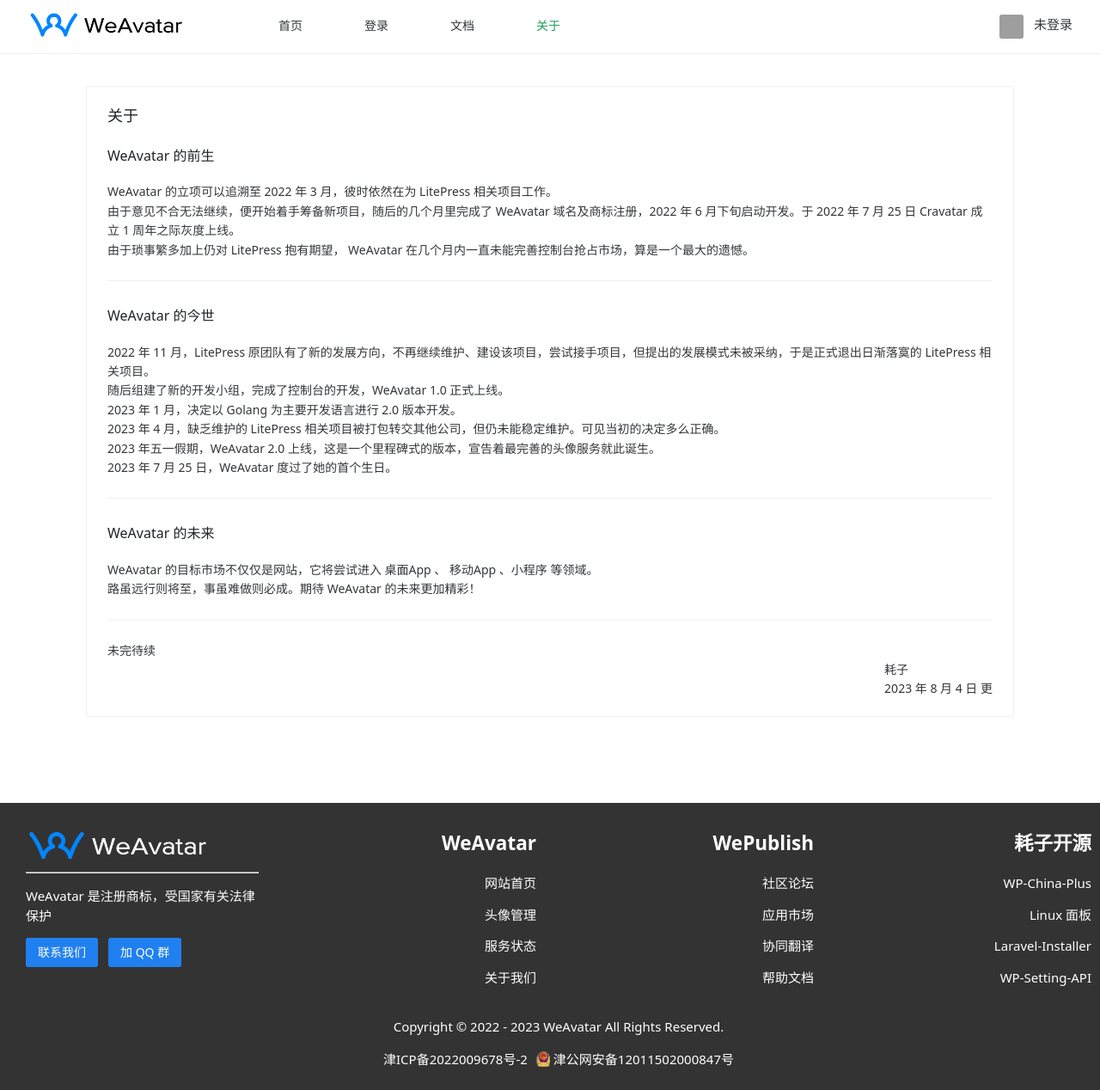
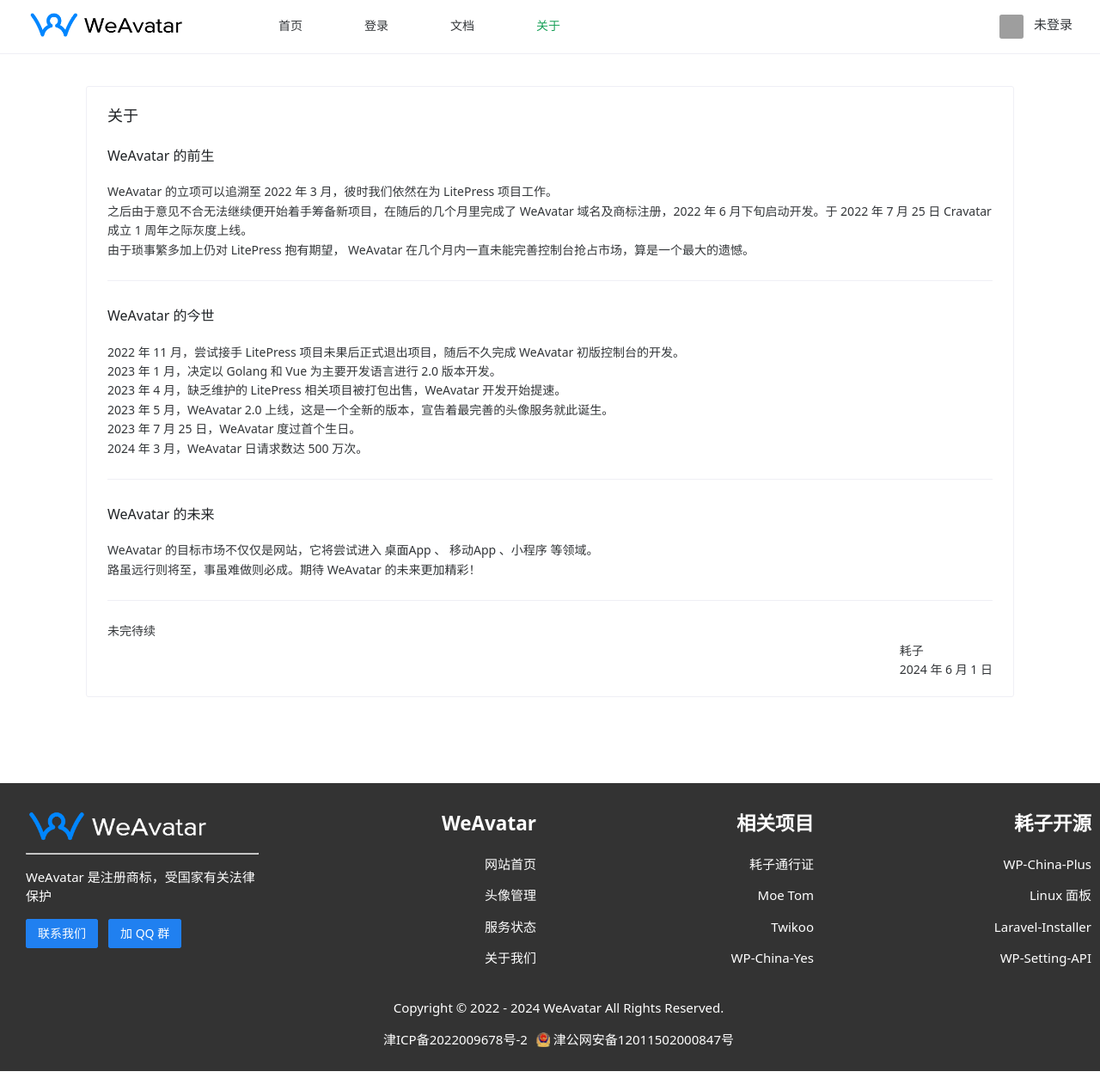
Before and after one commit to weavatar/frontend, a Vue app: page /about in a window 1280 px wide. Shown: the whole page at 86% size. After the commit the page ends 1246 px from the top, so only its background shows below. Built offline with nearby package versions, Linux system fonts and the light colour scheme; no server answers; grey boxes are pictures that could not be loaded; some icons are missing; what vue3-geetest would draw is missing.

Commit message:
feat: 模板修改

```diff
--- a/src/views/SiteFooter.vue
+++ b/src/views/SiteFooter.vue
@@ -44,21 +44,21 @@
           <div class="footer-nav">
             <div class="footer-item">
               <div class="footer-title">
-                <h2>WePublish</h2>
+                <h2>相关项目</h2>
               </div>
               <div class="footer-list">
                 <ul>
                   <li>
-                    <a target="_blank" href="https://wepublish.cn/forums">社区论坛</a>
+                    <a target="_blank" href="https://account.haozi.net/">耗子通行证</a>
                   </li>
                   <li>
-                    <a target="_blank" href="https://wepublish.cn/stores">应用市场</a>
+                    <a target="_blank" href="https://tom.moe/">Moe Tom</a>
                   </li>
                   <li>
-                    <a target="_blank" href="https://wepublish.cn/translates">协同翻译</a>
+                    <a target="_blank" href="https://twikoo.js.org/">Twikoo</a>
                   </li>
                   <li>
-                    <a target="_blank" href="https://wepublish.cn/">帮助文档</a>
+                    <a target="_blank" href="https://wp-china-yes.com/">WP-China-Yes</a>
                   </li>
                 </ul>
               </div>
@@ -98,7 +98,7 @@
         </NGridItem>
       </NGrid>
     </div>
-    <p class="copyright">Copyright &copy; 2022 - 2023 WeAvatar All Rights Reserved.</p>
+    <p class="copyright">Copyright &copy; 2022 - 2024 WeAvatar All Rights Reserved.</p>
     <p class="beian" style="display: flex; justify-content: center; align-items: center">
       <a target="_blank" href="https://beian.miit.gov.cn" rel="noreferrer">津ICP备2022009678号-2</a>
       <NImage
--- a/src/views/pages/AboutView.vue
+++ b/src/views/pages/AboutView.vue
@@ -3,32 +3,27 @@
     <NCard title="关于">
       <NH4>WeAvatar 的前生</NH4>
       <NText>
-        WeAvatar 的立项可以追溯至 2022 年 3 月，彼时依然在为 LitePress 相关项目工作。
+        WeAvatar 的立项可以追溯至 2022 年 3 月，彼时我们依然在为 LitePress 项目工作。
         <br />
-        由于意见不合无法继续，便开始着手筹备新项目，随后的几个月里完成了 WeAvatar
-        域名及商标注册，2022 年 6 月下旬启动开发。于 2022 年 7 月 25 日 Cravatar 成立 1
-        周年之际灰度上线。
+        之后由于意见不合无法继续便开始着手筹备新项目，在随后的几个月里完成了 WeAvatar 域名及商标注册，2022 年 6 月下旬启动开发。于
+        2022 年 7 月 25 日 Cravatar 成立 1 周年之际灰度上线。
         <br />
-        由于琐事繁多加上仍对 LitePress 抱有期望， WeAvatar
-        在几个月内一直未能完善控制台抢占市场，算是一个最大的遗憾。
+        由于琐事繁多加上仍对 LitePress 抱有期望， WeAvatar 在几个月内一直未能完善控制台抢占市场，算是一个最大的遗憾。
       </NText>
       <NDivider />
       <NH4>WeAvatar 的今世</NH4>
       <NText>
-        2022 年 11 月，LitePress
-        原团队有了新的发展方向，不再继续维护、建设该项目，尝试接手项目，但提出的发展模式未被采纳，于是正式退出日渐落寞的
-        LitePress 相关项目。
+        2022 年 11 月，尝试接手 LitePress 项目未果后正式退出项目，随后不久完成 WeAvatar 初版控制台的开发。
         <br />
-        随后组建了新的开发小组，完成了控制台的开发，WeAvatar 1.0 正式上线。
+        2023 年 1 月，决定以 Golang 和 Vue 为主要开发语言进行 2.0 版本开发。
         <br />
-        2023 年 1 月，决定以 Golang 为主要开发语言进行 2.0 版本开发。
+        2023 年 4 月，缺乏维护的 LitePress 相关项目被打包出售，WeAvatar 开发开始提速。
         <br />
-        2023 年 4 月，缺乏维护的 LitePress
-        相关项目被打包转交其他公司，但仍未能稳定维护。可见当初的决定多么正确。
+        2023 年 5 月，WeAvatar 2.0 上线，这是一个全新的版本，宣告着最完善的头像服务就此诞生。
         <br />
-        2023 年五一假期，WeAvatar 2.0 上线，这是一个里程碑式的版本，宣告着最完善的头像服务就此诞生。
+        2023 年 7 月 25 日，WeAvatar 度过首个生日。
         <br />
-        2023 年 7 月 25 日，WeAvatar 度过了她的首个生日。
+        2024 年 3 月，WeAvatar 日请求数达 500 万次。
       </NText>
       <NDivider />
       <NH4>WeAvatar 的未来</NH4>
@@ -43,7 +38,7 @@
         <br />
         耗子
         <br />
-        2023 年 8 月 4 日 更
+        2024 年 6 月 1 日
       </div>
     </NCard>
   </div>
--- a/src/views/pages/DocView.vue
+++ b/src/views/pages/DocView.vue
@@ -96,6 +96,16 @@
               https://app.zblogcn.com/?id=38455
             </a>
             下载插件并手动安装
+          </p>
+        </div>
+        <div class="cont" v-if="value == 'twikoo'">
+          <n-alert type="success">
+            Twikoo 已默认接入 WeAvatar，无需额外设置。
+          </n-alert>
+        </div>
+        <div class="cont" v-if="value == 'artalk'">
+          <p>
+            参考官方文档 <a target="_blank" href="https://artalk.js.org/guide/frontend/config.html">artalk.js.org/guide/frontend/config.html</a> 中的 <NTag>头像</NTag> 部分，将镜像地址修改为 <NText code>https://weavatar.com/avatar/</NText> 即可接入 <NTag type="info">WeAvatar</NTag>
           </p>
         </div>
         <div class="cont" v-if="value == 'hash'">
@@ -305,6 +315,7 @@
 <script setup lang="ts">
 import type { MenuOption } from 'naive-ui'
 import {
+  NAlert,
   NCard,
   NCode,
   NIcon,
@@ -330,7 +341,9 @@ import {
   LayersOutline,
   LogoWordpress,
   RocketOutline,
-  ServerOutline
+  ServerOutline,
+  ChatbubblesOutline,
+  ChatboxOutline
 } from '@vicons/ionicons5'
 
 const code = `
@@ -417,6 +430,23 @@ const menuOptions: MenuOption[] = [
     ]
   },
   {
+    label: '在评论系统中使用',
+    key: 'comment-use',
+    icon: renderIcon(ChatbubblesOutline),
+    children: [
+      {
+        label: 'Twikoo',
+        key: 'twikoo',
+        icon: renderIcon(ChatboxOutline)
+      },
+      {
+        label: 'Artalk',
+        key: 'artalk',
+        icon: renderIcon(ChatboxOutline)
+      },
+    ]
+  },
+  {
     label: '邮箱 / 手机号的哈希',
     key: 'hash',
     icon: renderIcon(CodeSlashSharp)
@@ -498,6 +528,7 @@ a {
 
 .cont {
   padding: 0 20px 20px;
+  width: 100%;
 }
 
 :deep(.n-layout-toggle-button) {
--- a/src/views/pages/HomeView.vue
+++ b/src/views/pages/HomeView.vue
@@ -13,12 +13,6 @@
         }
       }"
     >
-      <h2>
-        WeAvatar
-        <span style="display: inline-block; vertical-align: middle">
-          <NTag type="warning"> 一周年 </NTag>
-        </span>
-      </h2>
       <h1>多端多元化的统一头像服务</h1>
       <p>WeAvatar — 每个人的头像</p>
       <div class="home-button">
@@ -76,7 +70,7 @@
               <h2>手机号、字母头像</h2>
               <p>
                 WeAvatar
-                首家支持手机号头像及字母默认头像，手机号头像更符合国内用户的使用习惯，字母头像可为没有头像的用户提供更好的体验
+                首家支持手机号头像及字母默认头像，手机号头像更符合国内的使用习惯，字母头像可为没有头像的用户提供更好的体验
               </p>
             </div>
           </NGridItem>
@@ -87,7 +81,7 @@
               </NIcon>
               <h2>WEBP 支持</h2>
               <p>
-                WeAvatar 默认采用新一代的图像格式 WEBP，这可减少约
+                WeAvatar 默认使用新一代的图像格式 WEBP，这可减少约
                 <b>80%</b>
                 的流量消耗
               </p>
@@ -99,7 +93,7 @@
                 <ShieldCheckmarkIcon />
               </NIcon>
               <h2>安全</h2>
-              <p>WeAvatar 对每张头像均进行 AI 自动化审核，确保不会有违规内容被输出</p>
+              <p>WeAvatar 拥有 AI 自动化审核，确保不会有违规内容被输出</p>
             </div>
           </NGridItem>
           <NGridItem span="3 s:1">
@@ -109,8 +103,7 @@
               </NIcon>
               <h2>更快的速度</h2>
               <p>
-                WeAvatar 使用 GO 开发，相比同类竞品具有更快的速度。同时 WeAvatar
-                采用多级缓存机制，以尽可能提高头像的加载速度
+                WeAvatar 使用 Go 开发，比同类产品速度更快。WeAvatar 还采用多级缓存机制，以尽可能提高头像的加载速度
               </p>
             </div>
           </NGridItem>
@@ -119,7 +112,7 @@
               <NIcon size="60">
                 <CloudOutlineIcon />
               </NIcon>
-              <h2>开放平台（开发中）</h2>
+              <h2>开放平台（规划中）</h2>
               <p>
                 WeAvatar 未来将为开发者提供开放平台和配套的 SDK，可将自己的应用无缝对接至 WeAvatar
               </p>
@@ -210,10 +203,10 @@
             </a>
           </NGridItem>
           <NGridItem v-motion-slide-visible-bottom>
-            <a class="url" target="_blank" href="https://justmyblog.net/">
+            <a class="url" target="_blank" href="https://twikoo.js.org/">
               <NImage
-                :src="logo_bai"
-                alt="白の博客"
+                :src="logo_twikoo"
+                alt="Twikoo"
                 height="80"
                 width="180"
                 lazy
@@ -333,10 +326,10 @@ import logo_hzbk from '@/assets/logo-hzbk.png'
 import logo_iro from '@/assets/logo-iro.png'
 import logo_lxtx from '@/assets/logo-lxtx.png'
 import logo_liyang from '@/assets/logo-liyang.png'
+import logo_twikoo from '@/assets/logo-twikoo.png'
 import logo_dami from '@/assets/logo-dami.png'
 import logo_wuwei from '@/assets/logo-wuwei.png'
 import logo_anycast from '@/assets/logo-anycast.png'
-import logo_bai from '@/assets/logo-bai.png'
 import logo_zmingcx from '@/assets/logo-zmingcx.png'
 
 const router = useRouter()
```
Also changed, not shown: src/assets/logo-bai.png (deleted), src/assets/logo-twikoo.png (added).
